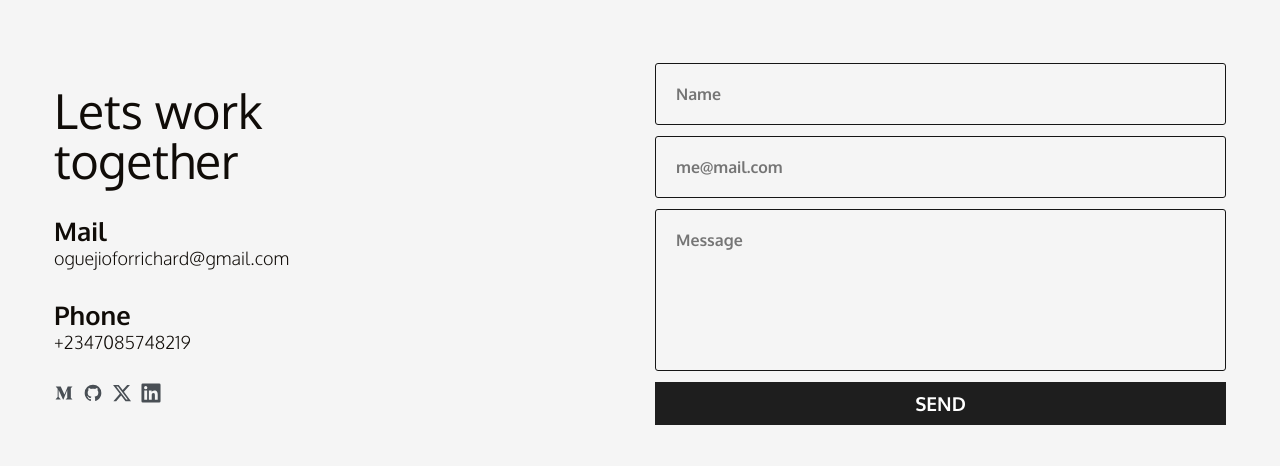
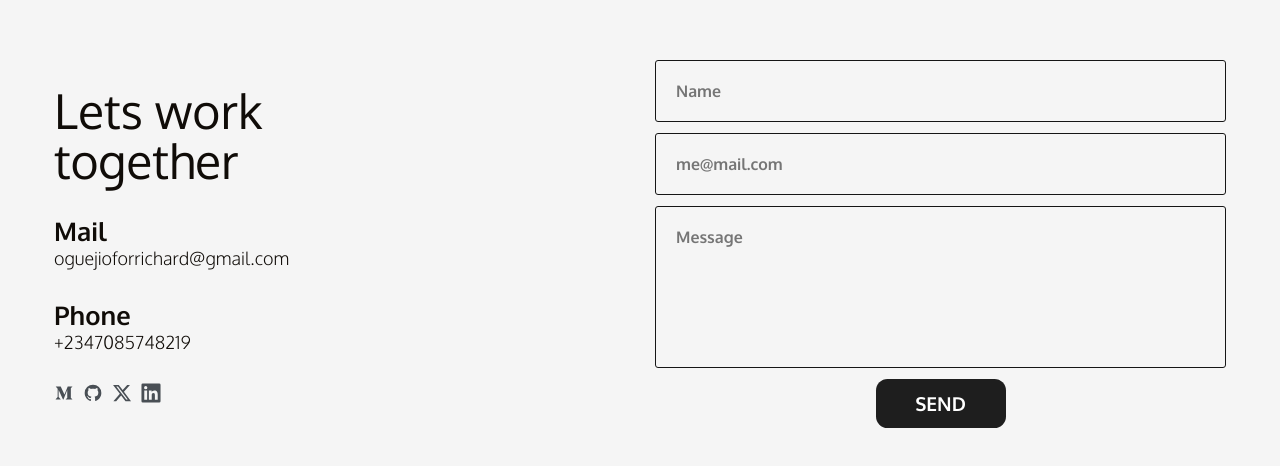
Before and after one commit to ikennarichard/v2, a React (Vite) app: page / in a window 1280 px wide. Shown: the part 4965-5431 px from the top of the page. Built offline with nearby package versions, Linux system fonts and the light colour scheme.

Commit message:
Refactor contact button

```diff
--- a/src/components/contact/contact.sass
+++ b/src/components/contact/contact.sass
@@ -74,7 +74,10 @@
         resize: none
 
       button
-        padding: 9px
+        padding-block: 12px
+        width: 130px
+        margin: 0 auto
+        border-radius: 0.6em
         border: none
         color: white
         background-color: rgb(30,30,30)
@@ -82,5 +85,8 @@
         font-size: 1.2rem
         font-weight: bold
 
+      button:hover
+        opacity: 0.9
+
 ::placeholder
   font-weight: bold
```
